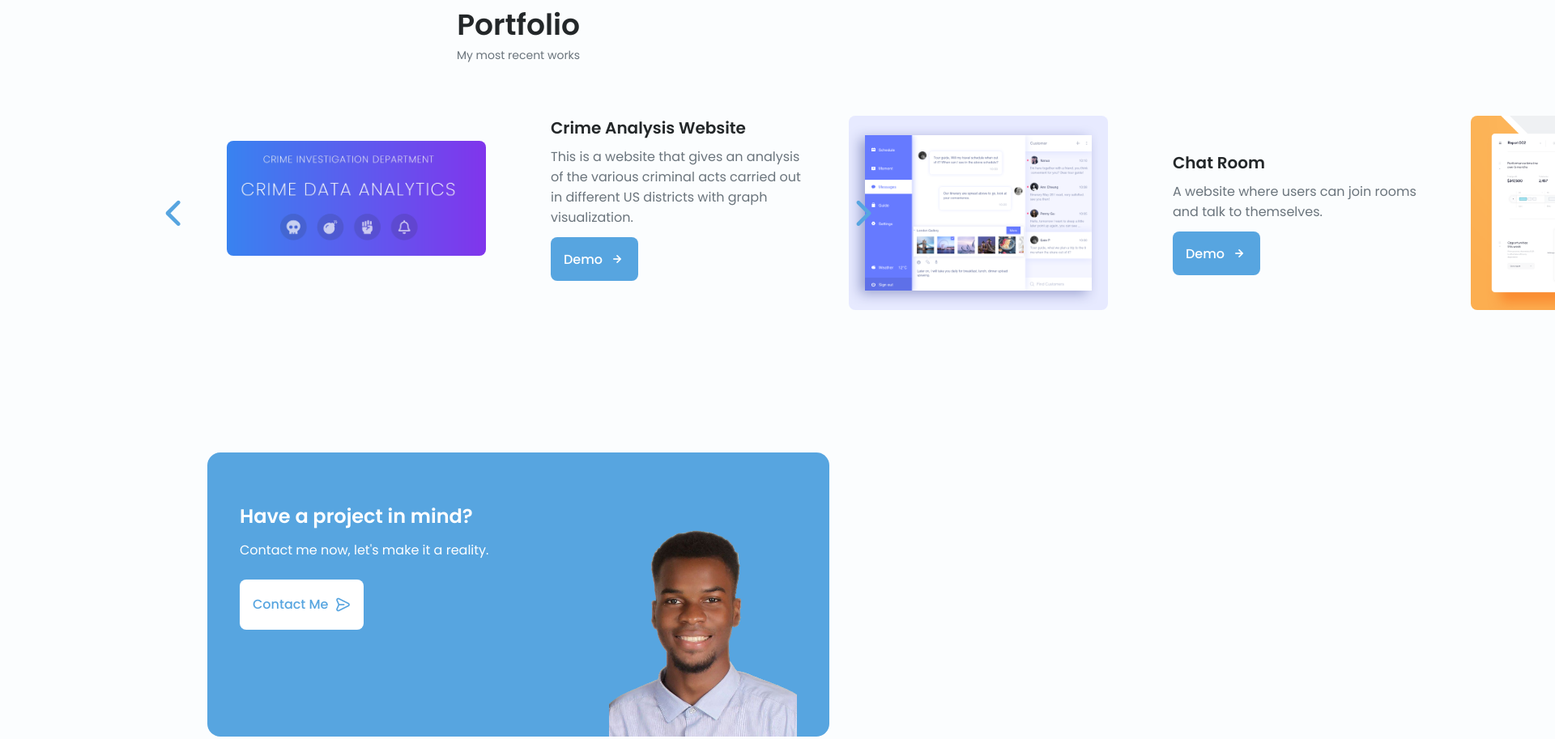
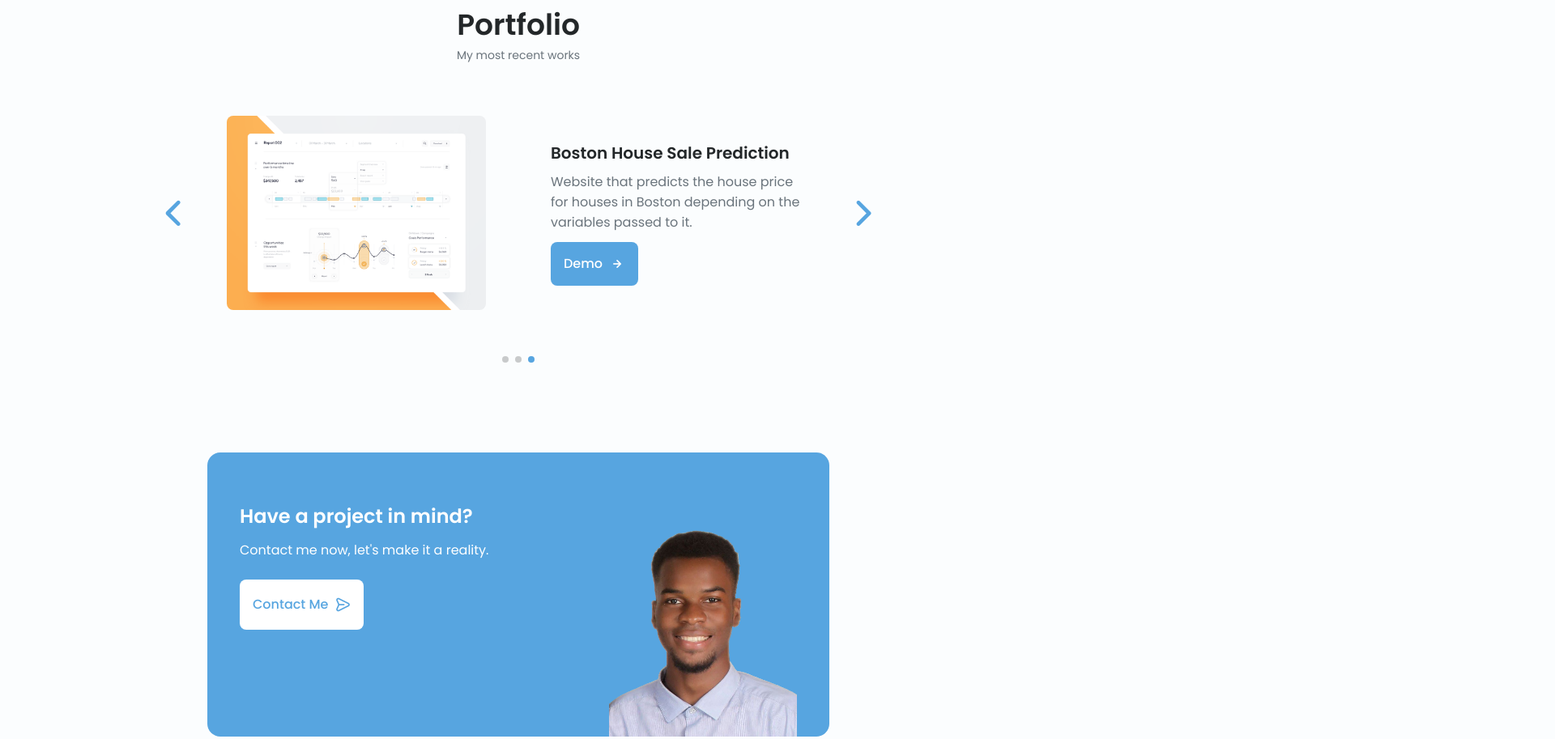
Before and after one commit to iamebube-ekpe/res-portfolio, a plain HTML site: page templates/index.html in a window 1280 px wide. Shown: the part 3973-4886 px from the top of the page at 81% size, 1920 px wide, since content can reach past the window. Drawn offline with nearby package versions, Linux system fonts and the light colour scheme.

Commit message:
fixed js not working

```diff
--- a/templates/index.html
+++ b/templates/index.html
@@ -10,7 +10,7 @@
     <!-- <link rel="stylesheet" href="https://unicons.iconscout.com/release/v3.0.6/css/unicons.css" /> -->
 
     <!--==================== SWIPER CSS ====================-->
-    <link rel="stylesheet" href="..static/assets/css/swiper-bundle.min.css">
+    <link rel="stylesheet" href="../static/assets/css/swiper-bundle.min.css">
 
     <!--==================== CSS ====================-->
     <link rel="stylesheet" href="../static/assets/css/styles.css">
@@ -758,10 +758,10 @@
     </a>
 
     <!--==================== SWIPER JS ====================-->
-    <script src="..static/assets/js/swiper-bundle.min.js"></script>
+    <script src="../static/assets/js/swiper-bundle.min.js"></script>
 
     <!--==================== MAIN JS ====================-->
-    <script src="..static/assets/js/main.js"></script>
+    <script src="../static/assets/js/main.js"></script>
 </body>
 
 </html>
```
